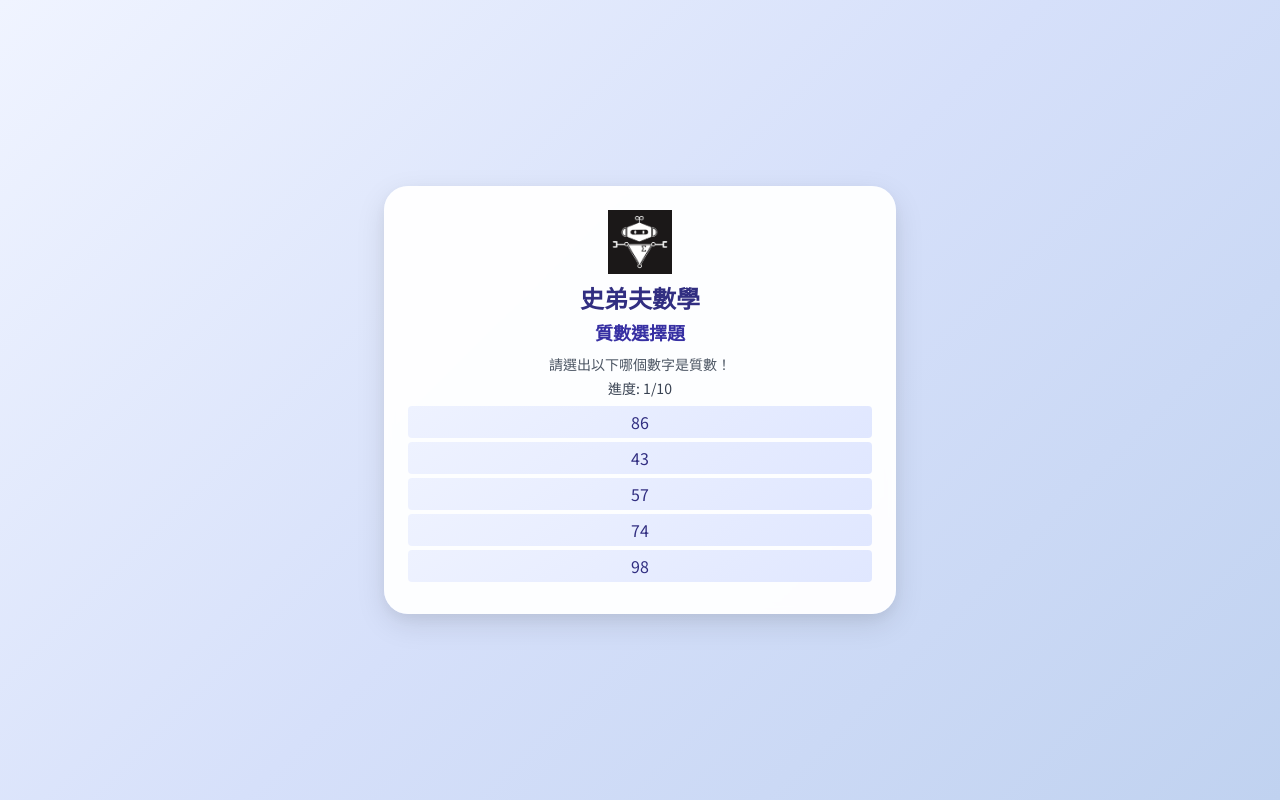
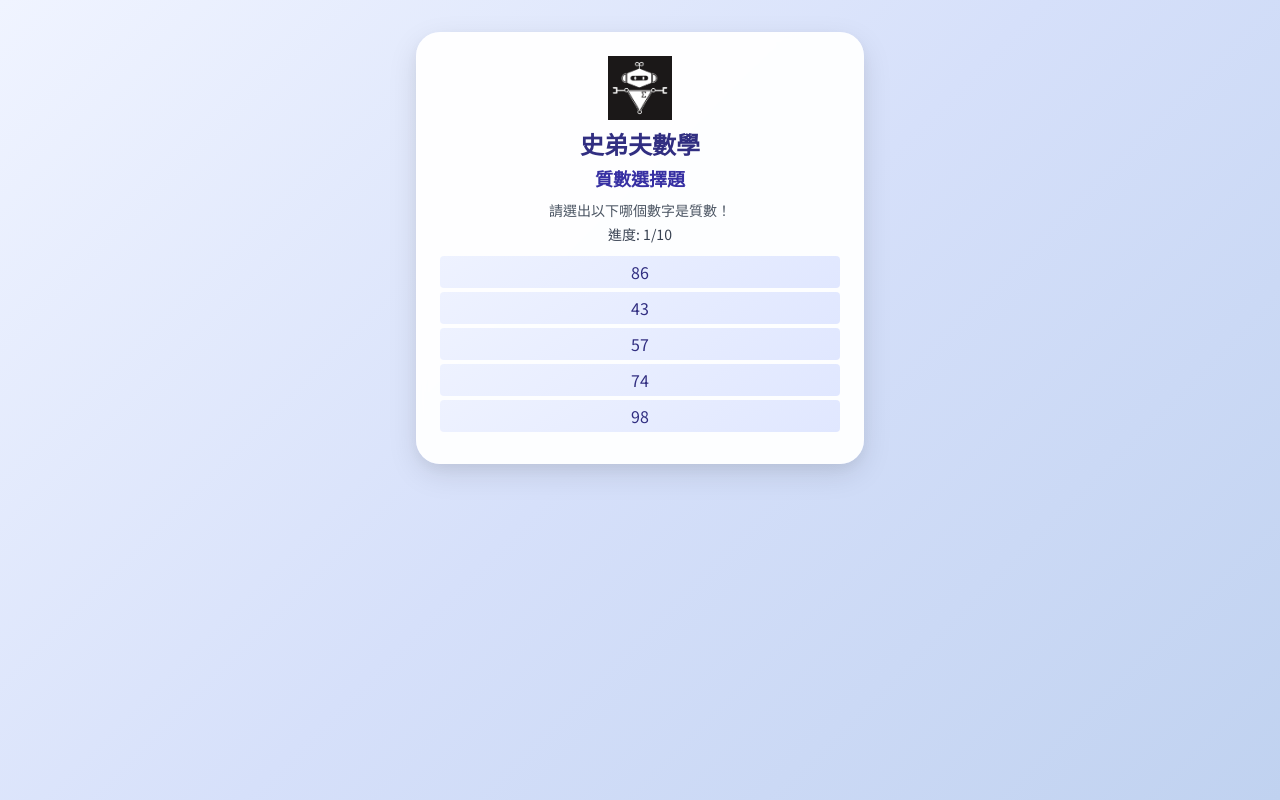
Before and after one commit to shengfengweng/IsPrime, a plain HTML site: page index.html in a window 1280 px wide. Drawn offline with nearby package versions, Linux system fonts and the light colour scheme.

Commit message:
Update index.html

```diff
--- a/index.html
+++ b/index.html
@@ -9,20 +9,22 @@
     <style>
         body {
             background: linear-gradient(135deg, #f0f4ff 0%, #d6e0fa 50%, #c0d2f0 100%);
-            height: 100vh;
-            overflow: hidden;
+            min-height: 100vh;
             display: flex;
             justify-content: center;
-            align-items: center;
+            align-items: flex-start;
+            padding: 1rem 0;
         }
         .quiz-container {
-            max-height: 90vh;
-            overflow-y: auto;
             background: rgba(255, 255, 255, 0.95);
             border-radius: 1.5rem;
             box-shadow: 0 10px 30px rgba(0, 0, 0, 0.1), 0 5px 15px rgba(0, 0, 0, 0.05);
             backdrop-filter: blur(5px);
             animation: fadeInUp 0.6s ease-out;
+            width: 90%;
+            max-width: 28rem;
+            padding: 1.5rem;
+            margin-top: 1rem;
         }
         @keyframes fadeInUp {
             from { opacity: 0; transform: translateY(20px); }
@@ -32,6 +34,8 @@
             transition: transform 0.3s ease, background-color 0.3s ease, box-shadow 0.3s ease;
             border-radius: 0.75rem;
             background: linear-gradient(145deg, #eef2ff, #e0e7ff);
+            padding: 0.75rem;
+            margin: 0.25rem 0;
         }
         .option:hover {
             transform: translateY(-4px);
@@ -51,8 +55,10 @@
             border-radius: 0.75rem;
             background: linear-gradient(145deg, #6366f1, #4f46e5);
             transition: transform 0.3s ease, box-shadow 0.3s ease, background 0.3s ease;
-            padding: 0.5rem;
+            padding: 0.75rem;
             font-weight: 500;
+            width: 100%;
+            margin: 0.5rem 0;
         }
         #nextBtn:hover, #endBtn:hover, #continueBtn:hover {
             transform: translateY(-2px);
@@ -62,7 +68,8 @@
         #summary {
             background: linear-gradient(145deg, #e0e7ff, #d1e0fa);
             border-radius: 0.75rem;
-            padding: 0.5rem;
+            padding: 0.75rem;
+            margin: 0.5rem 0;
         }
         .button-group {
             display: flex;
@@ -71,11 +78,11 @@
         }
     </style>
 </head>
-<body class="p-2 font-['Noto_Sans_TC']">
-    <div class="quiz-container p-4 sm:p-6 w-full max-w-sm sm:max-w-md md:max-w-lg flex flex-col items-center justify-between">
+<body class="font-['Noto_Sans_TC']">
+    <div class="quiz-container flex flex-col items-center">
         <div class="text-center w-full">
             <div class="flex justify-center mb-2">
-                <img src="LOGO.png" alt="史弟夫數學 Logo" class="h-12 sm:h-16" onerror="this.style.display='none'; this.nextElementSibling.style.display='block';">
+                <img src="logo.png" alt="史弟夫數學 Logo" class="h-12 sm:h-16" onerror="this.style.display='none'; this.nextElementSibling.style.display='block';">
                 <div class="hidden text-center" style="font-family: 'Pacifico', cursive;">
                     <span class="text-xl sm:text-2xl font-bold text-indigo-900">史弟夫</span><br>
                     <span class="text-xl sm:text-2xl font-bold text-indigo-900">數學</span>
```
